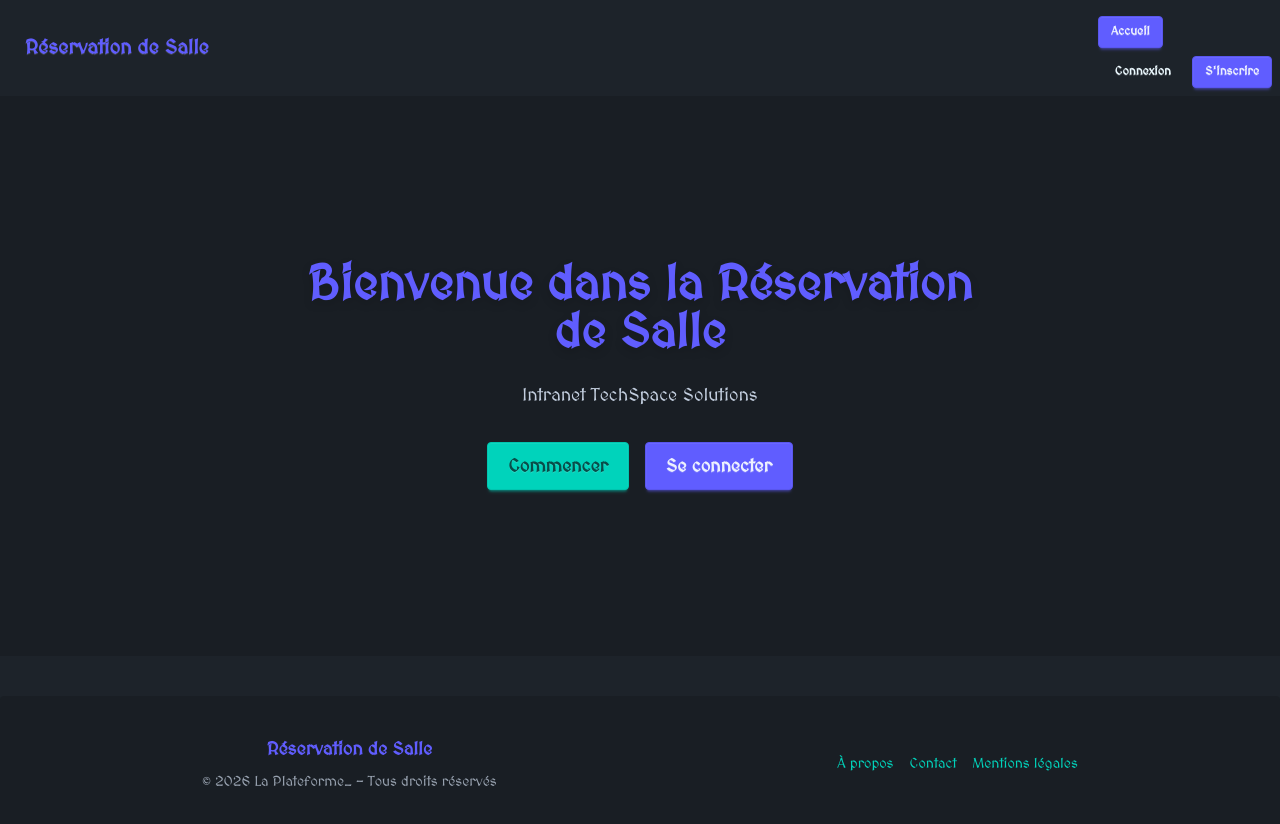
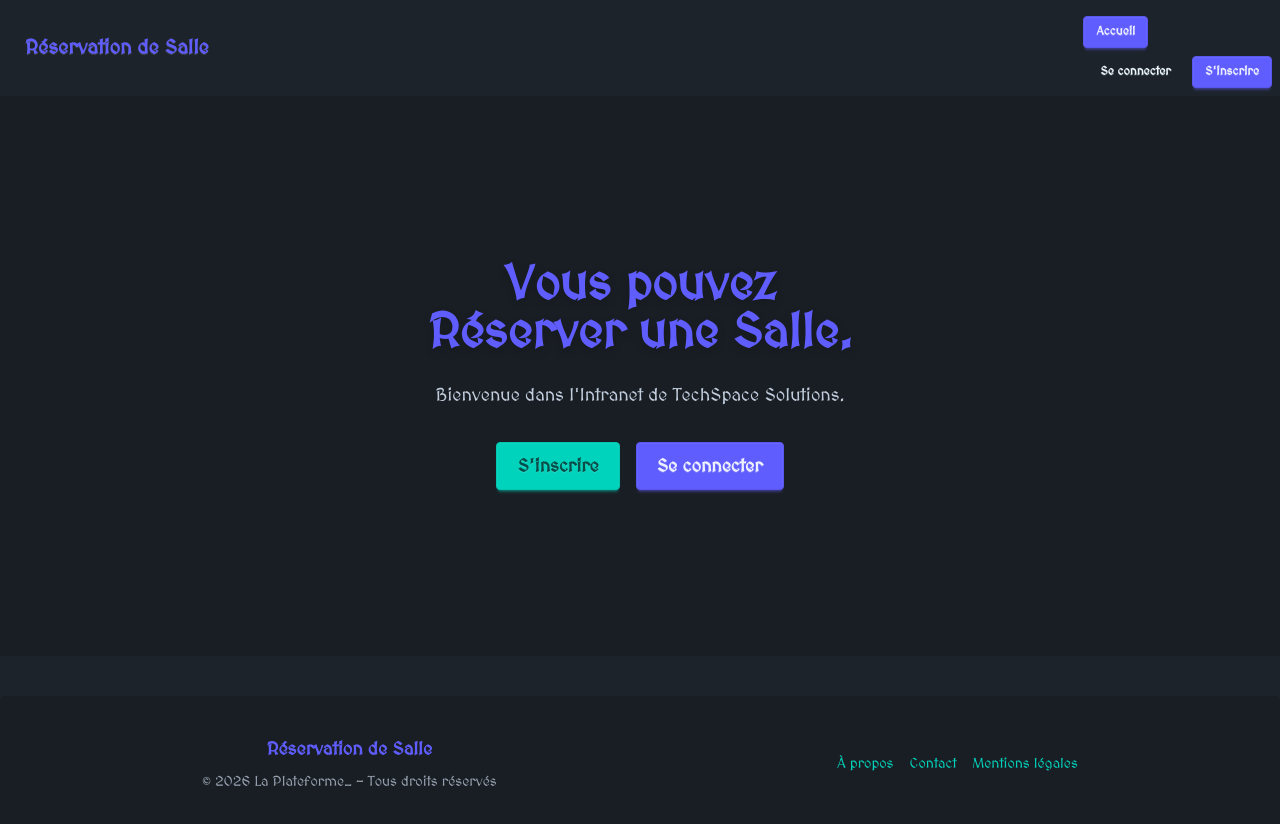
Before and after one commit to sylvain-malbon/reservation-de-salle, a React (Vite) app in the folder frontend/: page / in a window 1280 px wide. Shown: the top 824 px of the page. Built offline with nearby package versions, Linux system fonts and the light colour scheme; a web font is replaced by a local one.

Commit message:
Remplacement de Material Icons par Heroicons, harmonisation des textes d’action (“Connexion” → “Se connecter”, “Déconnexion” → “Se déconnecter”, etc.), et amélioration des textes d’accueil.

```diff
--- a/frontend/src/components/Header.jsx
+++ b/frontend/src/components/Header.jsx
@@ -67,7 +67,7 @@ function Header() {
                 </li>
                 <li>
                   <button onClick={handleLogout} className="text-error">
-                    Déconnexion
+                    Se déconnecter
                   </button>
                 </li>
               </ul>
@@ -75,7 +75,7 @@ function Header() {
           ) : (
             <div className="flex gap-2">
               <Link to="/login" className="btn btn-sm btn-ghost">
-                Connexion
+                Se connecter
               </Link>
               <Link to="/register" className="btn btn-sm btn-primary">
                 S'inscrire
--- a/frontend/src/pages/Home.jsx
+++ b/frontend/src/pages/Home.jsx
@@ -9,10 +9,10 @@ function Home() {
       <div className="hero-content text-center">
         <div className="max-w-2xl">
           <h1 className="text-5xl font-bold mb-6 font-fantasy text-primary drop-shadow-lg">
-            Bienvenue dans la Réservation de Salle
+            Vous pouvez <br></br>Réserver une Salle.
           </h1>
           <p className="text-lg mb-8 text-base-content/80">
-            Intranet TechSpace Solutions
+            Bienvenue dans l'Intranet de TechSpace Solutions.
           </p>
           <div className="flex gap-4 justify-center flex-wrap">
             {isAuthenticated ? (
@@ -22,7 +22,7 @@ function Home() {
             ) : (
               <>
                 <Link to="/register" className="btn btn-accent btn-lg">
-                  Commencer
+                  S'inscrire
                 </Link>
                 <Link to="/login" className="btn btn-primary btn-lg">
                   Se connecter
--- a/frontend/src/pages/Login.jsx
+++ b/frontend/src/pages/Login.jsx
@@ -1,6 +1,7 @@
 // pages/Login.jsx
 import { useState } from "react";
 import { Link, useNavigate, useLocation } from "react-router-dom";
+import { ArrowLeftIcon } from "@heroicons/react/24/solid";
 import { useAuth } from "../hooks/useAuth.js";
 
 function Login() {
@@ -34,9 +35,7 @@ function Login() {
           to="/"
           className="btn btn-ghost btn-sm mb-4 flex items-center gap-2 w-fit"
         >
-          <span className="material-icons" style={{ fontSize: "18px" }}>
-            arrow_back
-          </span>
+          <ArrowLeftIcon className="h-5 w-5" />
           Retour
         </Link>
         <h1 className="text-3xl font-bold mb-6 text-center font-fantasy text-primary">
```
